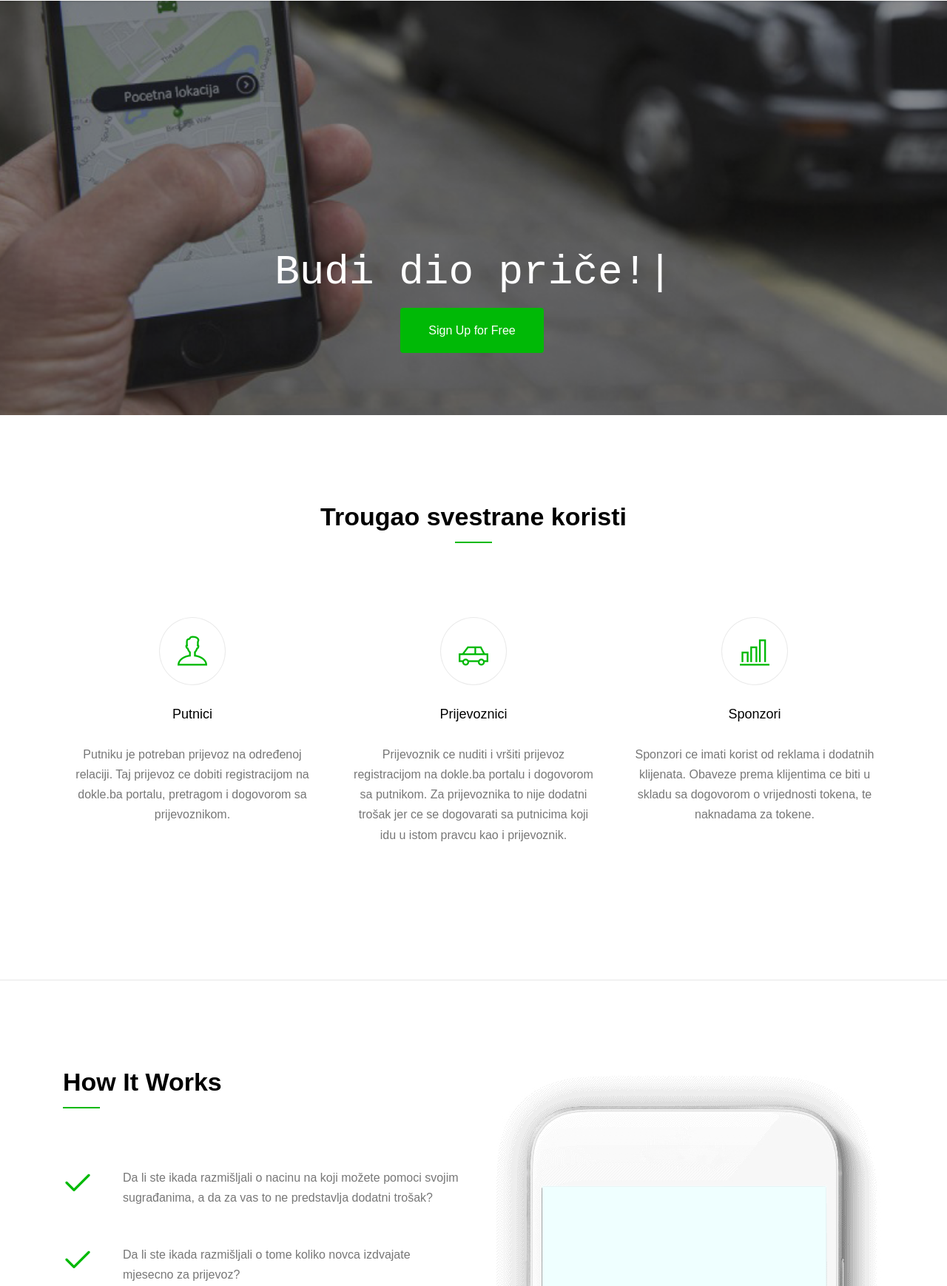
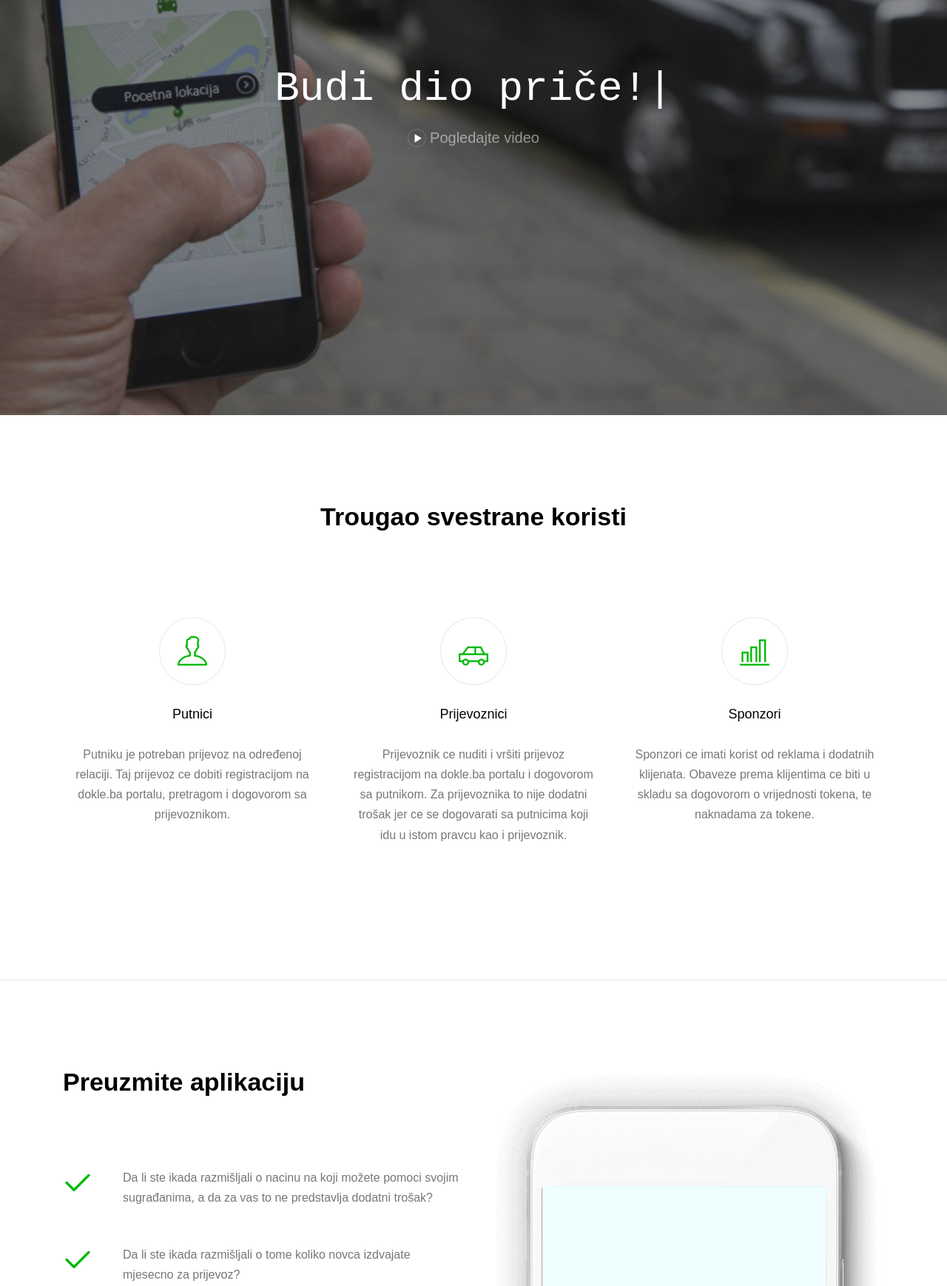
Before and after one commit to Hus1ein/Dokle-project, a PHP site: page / in a window 1280 px wide. Shown: the part 339-2077 px from the top of the page at 74% size. Run offline with PHP 8.4, Linux system fonts and the light colour scheme; some libraries are stand-ins or nearby versions; some web fonts are replaced.

Commit message:
Changes in design

```diff
--- a/css/style.css
+++ b/css/style.css
@@ -776,16 +776,7 @@ form label {
     font-size: 28px;
   }
 }
-.my-heading h2:before {
-  position: absolute;
-  bottom: 0;
-  content: "";
-  width: 50px;
-  margin-left: -25px;
-  height: 2px;
-  left: 50%;
-  background: #00B906;
-}
+
 .my-heading h2.my-left:before {
   left: 0;
   margin-left: 0;
@@ -1774,3 +1765,27 @@ form label {
 }
 
 /*# sourceMappingURL=style.css.map */
+
+.my-widget p {
+  text-align: justify;
+}
+
+.col-md-12 a {
+  font-size: 32px;
+}
+
+@media screen and (max-width: 760px) {
+  .col-md-12 h3  {
+    display: none;
+  }
+  .gtco-video-link {
+    display: none;
+  }
+  #telefon  {
+    display: none;
+  }
+}
+
+.my-video-link .popup-vimeo {
+  font-size: 20px;
+}
--- a/index.html
+++ b/index.html
@@ -56,8 +56,8 @@
 						<li><a href="#" data-nav-section="how-it-works">Mobilna app</a></li>
 						<li><a href="#" data-nav-section="faq">FAQ</a></li>
 						<li><a href="#" data-nav-section="contact">Kontakt</a></li>
-						<li><a href="login.php" class="external" title="You will be navigated to the external pages">Login</a></li>
-						<li class="btn-cta"><a href="signup.php" class="external" title="You will be navigated to the external pages"><span>Sign up for free</span></a></li>
+						<li><a href="login.php" class="external" title="You will be navigated to the external pages">Prijava</a></li>
+						<li class="btn-cta"><a href="signup.php" class="external" title="You will be navigated to the external pages"><span>Registruj se</span></a></li>
 					</ul>
 				</div>
 			</div>
@@ -76,8 +76,7 @@
 									<div id="typed-strings"></div>
 									<span id="typed"></span>
 								</div>
-							<p class="animate-box" data-animate-effect="fadeIn"><a href="signup.php" class="btn btn-primary btn-lg">Sign Up for Free</a></p>
-						<!--<p class="my-video-link animate-box" data-animate-effect="fadeIn"><a href="" class="popup-vimeo"><i class="icon-controller-play"></i>Pogledajte video</a></p>-->
+								<p class="my-video-link animate-box" data-animate-effect="fadeIn"><a href="" class="popup-vimeo"><i class="icon-controller-play"></i>Pogledajte video</a></p>
 						</div>
 					</div>
 				</div>
@@ -132,7 +131,7 @@
 				<div class="col-md-6">
 
 					<div class="my-heading">
-						<h2 class="my-left">How It Works</h2>
+						<h2 class="my-left">Preuzmite aplikaciju</h2>
 					</div>
 
 					<div class="row">
@@ -357,14 +356,15 @@
 -->
 
 
-	<div id="my-contact" data-section="contact" class="my-cover my-cover-xs" style="background-image:url(images/img_bg_2.jpg);">
+	<div id="my-contact" data-section="contact" class="my-cover my-cover-xs" style="background-image:url(images/mobileApp.jpg);">
 		<div class="overlay"></div>
 		<div class="my-container">
 			<div class="row text-center">
 				<div class="display-t">
 					<div class="display-tc">
 						<div class="col-md-12">
-							<h3>Kontaktirajte nas na <a href="#">info@dokle.ba</a></h3>
+							<h3>Kontaktirajte nas na</h3>
+							<a href="#">info@dokle.ba</a>
 						</div>
 					</div>
 				</div>
@@ -379,11 +379,13 @@
 
 				<div class="col-md-4">
 					<div class="my-widget">
-						<h3>About Us</h3>
-						<p>Projekat dokle.ba se temelji na ideji virtualne zajednice za razmjenu prijevoza koja vozace sa slobodnim mjestima u autu povezuje sa putnicima kojima je potreban prijevoz. Na ovaj nacin se svim clanovima dokle.ba zajednice omogucava društveno, štedljivo i ucinkovitije putovanje (ostvarujuci i ekološki znacaj).</p>
+						<h3>Ko smo mi?</h3>
+						<p>Grupa studentata sa PMF-a u Sarajevu koji su došli na ideju kreiranja virtualne zajednice za razmjenu prijevoza.
+						Cilj našeg projekta je rješavanje problema saobraćajnih gužvi u gradu. Na ovaj način, pored prakse u izradi dinamičkog
+						seb sistema, želimo uraditi nešto korisno za društvo i okolinu u kojoj se nalazimo.</p>
 					</div>
 				</div>
-
+				<!--
 				<div class="col-md-4 col-md-push-1">
 					<div class="my-widget">
 						<h3>Links</h3>
@@ -407,14 +409,15 @@
 						</ul>
 					</div>
 				</div>
-
+				-->
 			</div>
 
 			<div class="row copyright">
 				<div class="col-md-12">
 					<p class="pull-left">
-						<small class="block">&copy; 2017. All Rights Reserved.</small>
+						<small class="block">&copy; 2018. Prirodno-matematički fakultet Sarajevo</small>
 					</p>
+					<!--
 					<p class="pull-right">
 						<ul class="my-social-icons pull-right">
 							<li><a href="#"><i class="icon-twitter"></i></a></li>
@@ -423,6 +426,7 @@
 							<li><a href="#"><i class="icon-dribbble"></i></a></li>
 						</ul>
 					</p>
+					-->
 				</div>
 			</div>
 
```
Also changed, not shown: images/ben1.png (added), images/ben2.png (added), images/ben3.png (added), images/ben4.png (added), images/blackLogo.png (added), images/coverImage.jpg (added), images/d.png (added), images/dGreen.png (added), images/logo.png (added), images/mobileApp.jpg (added), images/nameWithLogo.jpg (added), images/sponzor1.png (added), images/sponzor2.png (added), images/sponzor3.png (added), 1 more files, 1 other file.
